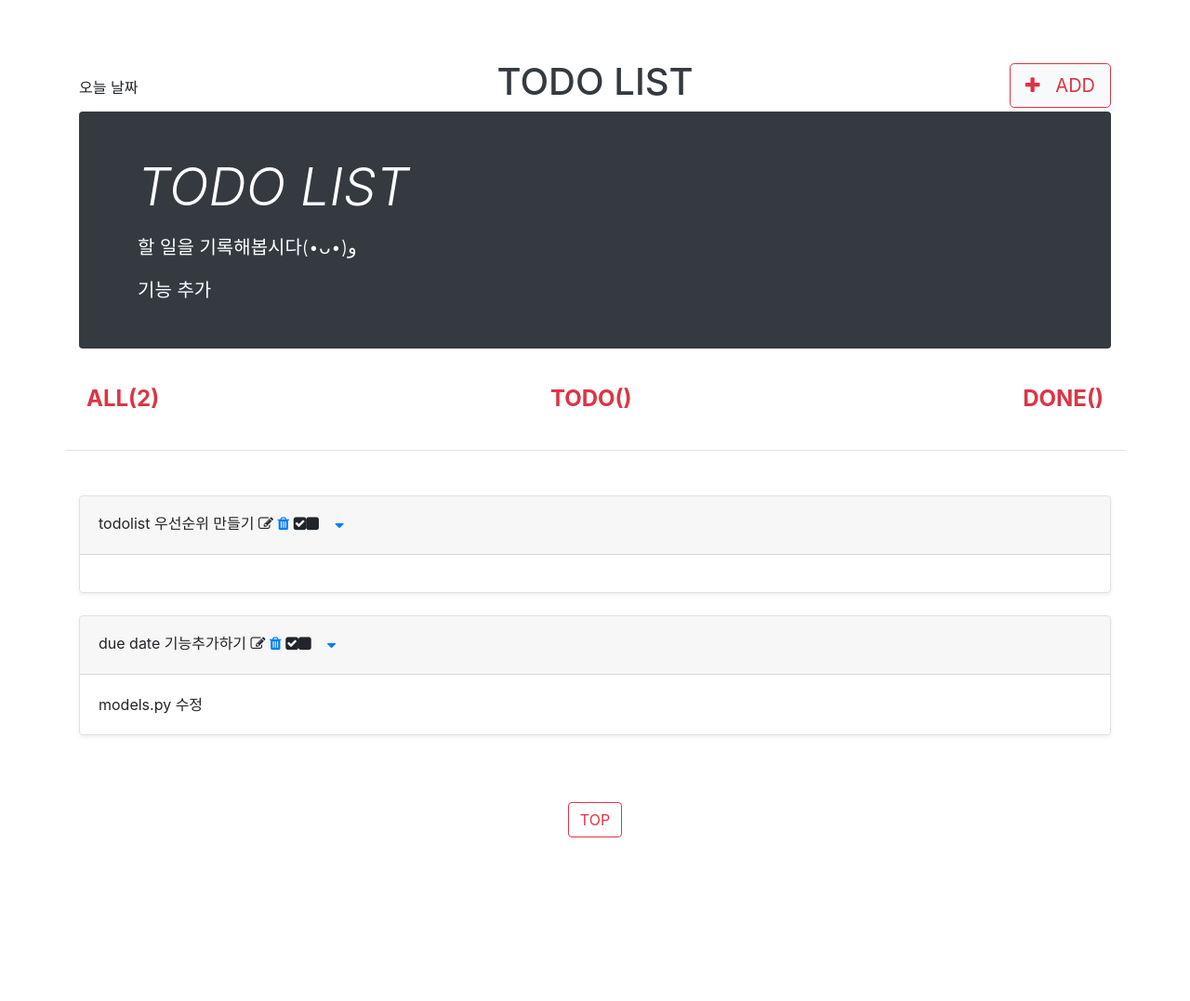
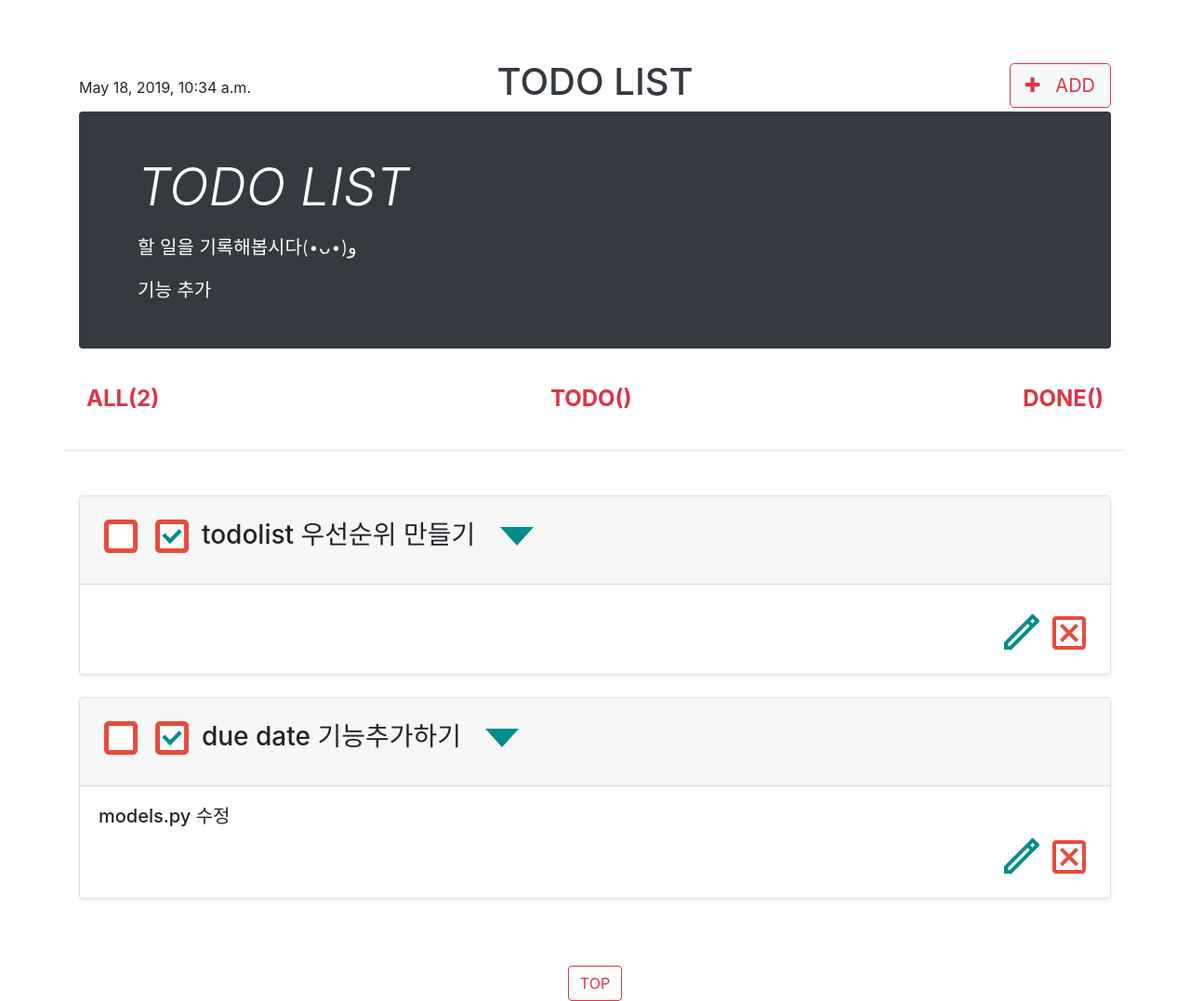
Before and after one commit to kim320/todolist, a Django app: page / in a window 1280 px wide. Shown: the whole page at 93% size. Before the commit the page ends 901 px from the top, so only its background shows below. Run offline with Django 3.2, Linux system fonts and the light colour scheme; data comes from the database, SQL or seed files in the repository; both versions use the stored data as it was after the commit; some libraries are stand-ins or nearby versions.

Commit message:
update todolist

```diff
--- a/todolist/urls.py
+++ b/todolist/urls.py
@@ -7,6 +7,7 @@ urlpatterns = [
     path('', todolistapp.views.todolist, name='todolist'),
     path('todolist/new', todolistapp.views.new, name='new'),
     path('todolist/create', todolistapp.views.create, name='create'),
-    #path('todolist/edit/<int:todolist_id>', todolistapp.views.edit, name='edit'),
     path('todolist/destroy/<int:todolist_id>', todolistapp.views.destroy, name='destroy'),
+    path('todolist/edit/<int:todolist_id>', todolistapp.views.edit, name='edit'),
+    path('todolist/update/<int:todolist_id>', todolistapp.views.update, name='update'),
 ]
--- a/todolistapp/templates/base.html
+++ b/todolistapp/templates/base.html
@@ -42,7 +42,7 @@
 <body>
     <div class="container mt-5 mb-5 py-3 border-bottom">
     <div class="row flex-nowrap justify-content-between align-items-center">
-        <div class="col-4 pt-1">오늘 날짜</div>
+        <div class="col-4 pt-1">{{today}}</div>
         <div class="col-4 text-center">
             <a class="text-dark" href="{% url 'todolist' %}"><h1>TODO LIST</h1></a>
         </div>
--- a/todolistapp/templates/new.html
+++ b/todolistapp/templates/new.html
@@ -11,7 +11,7 @@
                         <div class="form-group row">
                             <label class="col-sm-2 col-form-label">TODO</label>
                             <div class="col-sm-10">
-                            <input type="text" name="title" class="form-control" placeholder="TODO" autofocus>
+                            <input type="text" name="title" class="form-control" placeholder="TODO" autofocus required>
                             </div>
                         </div>
                         <div class="form-group row">
--- a/todolistapp/templates/todolist.html
+++ b/todolistapp/templates/todolist.html
@@ -10,16 +10,46 @@
             <div class="row no-gutters border rounded overflow-hidden flex-md-row mb-4 shadow-sm h-md-250 position-relative">
                 <div class="col d-flex flex-column position-static">
                     <div class="accordion" id="accordionExample">
-                        <div class="card-header" id="headingOne"> {{todolist.title}}  <i class="fa fa-edit"></i> <a href="{% url 'destroy' todolist.id %}"> <i class="fa fa-trash"></i> </a> <i class="fa fa-check-square"></i><i class="fa fa-square"></i>
-                            <button class="btn btn-link" type="button" data-toggle="collapse" data-target="#collapseOne" aria-expanded="true" aria-controls="collapseOne">
-                                <i class="fa fa-caret-down"></i>
-                            </button>
+                        <div class="card-header" id="headingOne">
+                            <h3>
 
+                                <svg xmlns="http://www.w3.org/2000/svg" x="0px" y="0px"
+                                width="48" height="48"
+                                viewBox="0 0 192 192" style=" fill:#000000;">
+                                <g fill="none" fill-rule="nonzero" stroke="none" stroke-width="1" stroke-linecap="butt" stroke-linejoin="miter" stroke-miterlimit="10" stroke-dasharray="" stroke-dashoffset="0" font-family="none" font-weight="none" font-size="none" text-anchor="none" style="mix-blend-mode: normal"><path d="M0,192v-192h192v192z" fill="none"></path><g><g id="surface1"><path d="M148,24h-104c-11.04688,0 -20,8.95312 -20,20v104c0,11.04688 8.95312,20 20,20h104c11.04688,0 20,-8.95312 20,-20v-104c0,-11.04688 -8.95312,-20 -20,-20z" fill="#e74c3c"></path><path d="M44,44h104v104h-104z" fill="#ffffff"></path></g></g></g></svg>
+
+                                <svg xmlns="http://www.w3.org/2000/svg" x="0px" y="0px"
+                                width="48" height="48"
+                                viewBox="0 0 192 192"
+                                style=" fill:#000000;"><g fill="none" fill-rule="nonzero" stroke="none" stroke-width="1" stroke-linecap="butt" stroke-linejoin="miter" stroke-miterlimit="10" stroke-dasharray="" stroke-dashoffset="0" font-family="none" font-weight="none" font-size="none" text-anchor="none" style="mix-blend-mode: normal"><path d="M0,192v-192h192v192z" fill="none"></path><g><g id="surface1"><path d="M148,24h-104c-11.04688,0 -20,8.95312 -20,20v104c0,11.04688 8.95312,20 20,20h104c11.04688,0 20,-8.95312 20,-20v-104c0,-11.04688 -8.95312,-20 -20,-20z" fill="#e74c3c"></path><path d="M44,44h104v104h-104z" fill="#ffffff"></path><path d="M53.42188,93.75l11.3125,-11.3125l33.9375,33.95312l-11.3125,11.3125z" fill="#038c8c"></path><path d="M75.71875,116.0625l50.92187,-50.92188l11.9375,11.9375l-50.90625,50.92188z" fill="#038c8c"></path></g></g></g></svg>
+
+                                {{todolist.title}}
+                                <button class="btn btn-link" type="button" data-toggle="collapse" data-target="#collapseOne" aria-expanded="true" aria-controls="collapseOne">
+                                    <svg xmlns="http://www.w3.org/2000/svg" x="0px" y="0px"
+                                    width="48" height="48"
+                                    viewBox="0 0 192 192"
+                                    style=" fill:#000000;"><g fill="none" fill-rule="nonzero" stroke="none" stroke-width="1" stroke-linecap="butt" stroke-linejoin="miter" stroke-miterlimit="10" stroke-dasharray="" stroke-dashoffset="0" font-family="none" font-weight="none" font-size="none" text-anchor="none" style="mix-blend-mode: normal"><path d="M0,192v-192h192v192z" fill="none"></path><g fill="#038c8c"><g id="surface1"><path d="M96,136l72,-80h-144z"></path></g></g></g></svg>
+                                </button>
+
+                            </h3>
                         </div>
 
                         <div id="collapseOne" class="collapse show" aria-labelledby="headingOne" data-parent="#accordionExample">
                             <div class="card-body">
-                                {{todolist.content}}
+                                <h5>{{todolist.content}}</h5>
+                                <div class="text-right">
+                                    <a href="{% url 'edit' todolist.id %}">
+                                        <svg xmlns="http://www.w3.org/2000/svg" x="0px" y="0px"
+                                        width="48" height="48"
+                                        viewBox="0 0 192 192"
+                                        style=" fill:#000000;"><g fill="none" fill-rule="nonzero" stroke="none" stroke-width="1" stroke-linecap="butt" stroke-linejoin="miter" stroke-miterlimit="10" stroke-dasharray="" stroke-dashoffset="0" font-family="none" font-weight="none" font-size="none" text-anchor="none" style="mix-blend-mode: normal"><path d="M0,192v-192h192v192z" fill="none"></path><g fill="#038c8c"><path d="M147.3125,16c-2.048,0 -4.09625,0.78375 -5.65625,2.34375l-16,16l-11.3125,11.3125l-90.34375,90.34375v32h32l117.65625,-117.65625c3.128,-3.128 3.128,-8.1925 0,-11.3125l-20.6875,-20.6875c-1.56,-1.56 -3.60825,-2.34375 -5.65626,-2.34375zM147.3125,35.3125l9.37501,9.375l-10.34375,10.34375l-9.375,-9.375zM125.65625,56.96875l9.375,9.375l-85.65625,85.65625h-9.375v-9.375z"></path></g></g></svg>
+                                    </a>
+                                    <a href="{% url 'destroy' todolist.id %}"><svg xmlns="http://www.w3.org/2000/svg" x="0px" y="0px"
+                                        width="48" height="48"
+                                        viewBox="0 0 192 192"
+                                        style=" fill:#000000;"><g fill="none" fill-rule="nonzero" stroke="none" stroke-width="1" stroke-linecap="butt" stroke-linejoin="miter" stroke-miterlimit="10" stroke-dasharray="" stroke-dashoffset="0" font-family="none" font-weight="none" font-size="none" text-anchor="none" style="mix-blend-mode: normal"><path d="M0,192v-192h192v192z" fill="none"></path><g fill="#e74c3c"><path d="M40,24c-8.84,0 -16,7.16 -16,16v112c0,8.84 7.16,16 16,16h112c8.84,0 16,-7.16 16,-16v-112c0,-8.84 -7.16,-16 -16,-16zM40,40h112v112h-112zM67.28125,56l-11.28125,11.28125l28.71875,28.71875l-28.71875,28.71875l11.28125,11.28125l28.71875,-28.71875l28.71875,28.71875l11.28125,-11.28125l-28.71875,-28.71875l28.71875,-28.71875l-11.28125,-11.28125l-28.71875,28.71875z"></path></g></g></svg>
+                                    </a>
+                            </div>
                             </div>
                         </div>
 
--- a/todolistapp/views.py
+++ b/todolistapp/views.py
@@ -1,9 +1,11 @@
 from django.shortcuts import render, get_object_or_404 , redirect
+from django.utils import timezone
 from .models import Todolist
 
 def todolist(request):
+    today = timezone.datetime.now()
     todolists = Todolist.objects
-    return render(request, 'todolist.html', {'todolists':todolists})
+    return render(request, 'todolist.html', {'todolists':todolists, 'today':today})
 
 def new(request):
     return render(request, 'new.html')
@@ -15,11 +17,17 @@ def create(request):
 
     todolist.save()
     return redirect('/')
-"""
+
 def edit(request, todolist_id):
     todolist = Todolist.objects.get(pk=todolist_id)
+    return render(request, 'edit.html', {'todolist':todolist})
+
+def update(request, todolist_id):
+    todolist = Todolist.objects.get(pk=todolist_id)
+    todolist.title = request.GET['title']
+    todolist.content = request.GET['content']
+    todolist.save()
     return redirect('/')
-"""
 
 def destroy(request, todolist_id):
     todolist = Todolist.objects.get(pk=todolist_id)
```
Also changed, not shown: todolistapp/templates/edit.html (added, +40 -0 lines), db.sqlite3.
